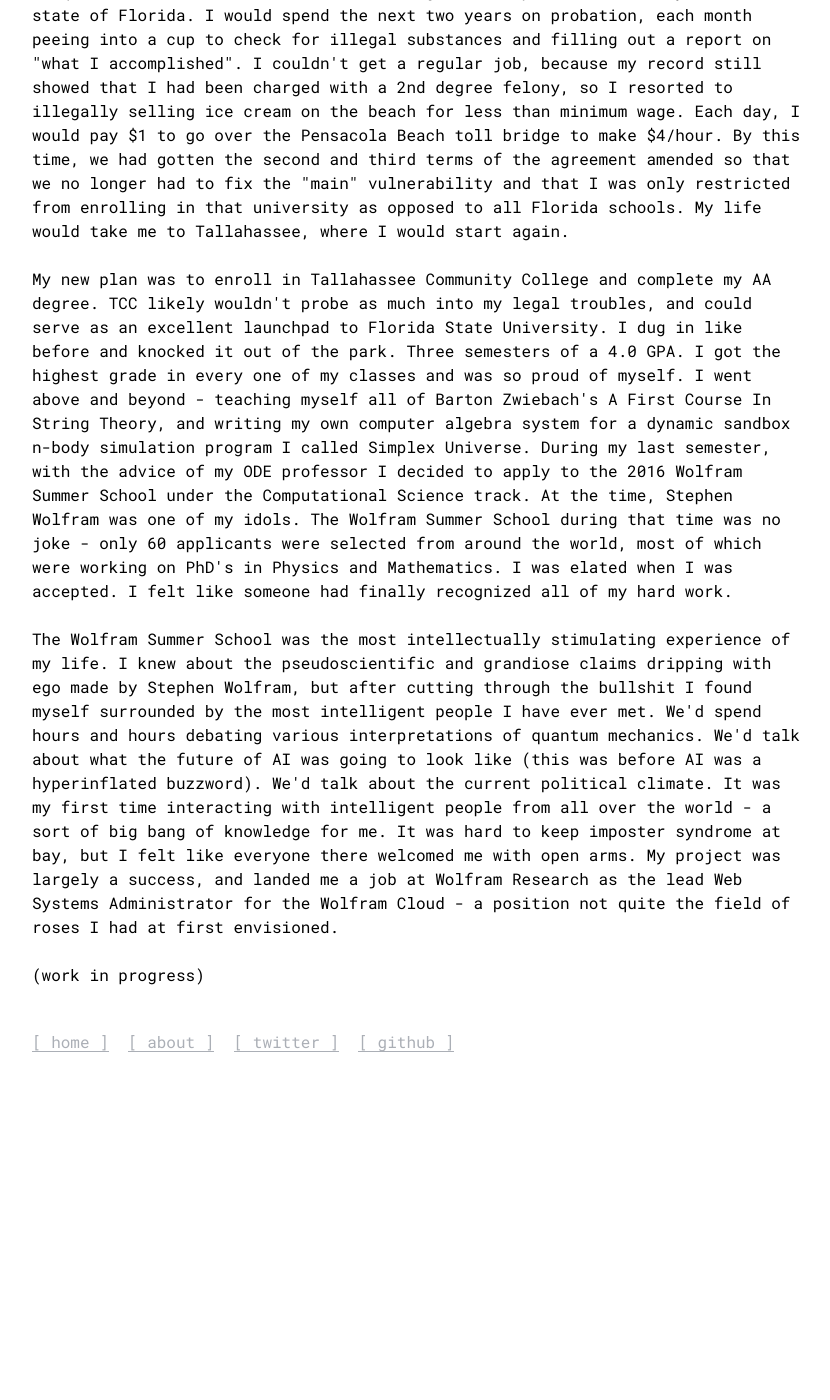
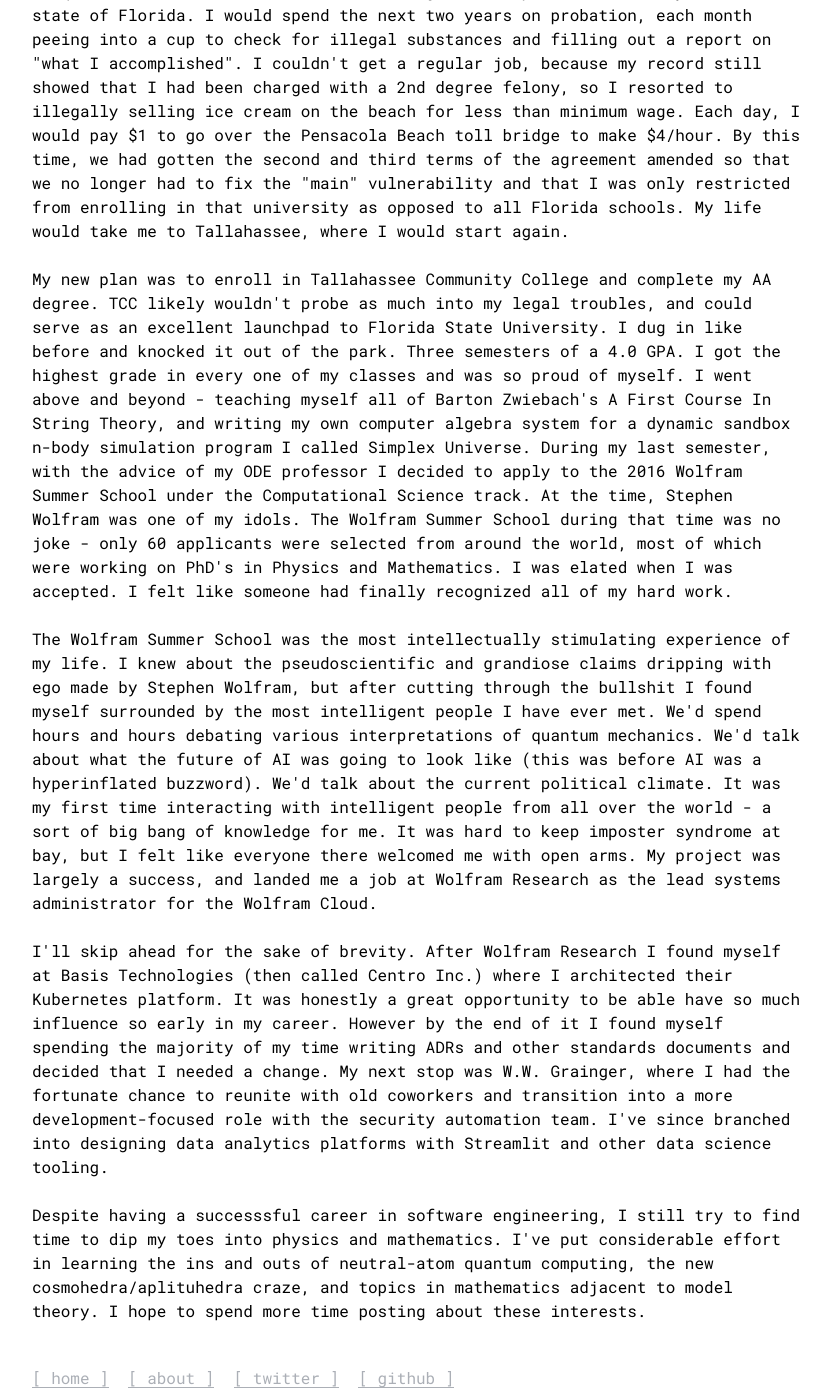
Before and after one commit to HarrisonTotty/harrisontotty.github.io, a Jekyll site: the page built from about/index.html, in a window 1280 px wide and 1400 px high, scrolled down 2066 px. Shown: the whole window, without its empty margins (224-1054 px from the left). Built offline with Jekyll 4.4.1, drawn with Linux system fonts in a browser that asks for light colours; before the commit the page ends 3130 px from its top, so only the background shows below that; some of the changed text lies outside the part shown.

Commit message:
Update about page

```diff
--- a/about/index.html
+++ b/about/index.html
@@ -4,7 +4,7 @@
 ---
 
 <p>
-Hello there! I see you've somehow stumbled upon my little corner of the internet. Pull up a chair and grab a nice cup of your favorite tea while I tell you a little bit about myself.
+Hello there! I see you've somehow stumbled upon my little corner of the internet. Pull up a chair and grab a nice cup of your favorite tea while I tell you a little bit about myself and my history.
 </p>
 
 <p>
@@ -36,9 +36,13 @@
 </p>
 
 <p>
-The Wolfram Summer School was the most intellectually stimulating experience of my life. I knew about the pseudoscientific and grandiose claims dripping with ego made by Stephen Wolfram, but after cutting through the bullshit I found myself surrounded by the most intelligent people I have ever met. We'd spend hours and hours debating various interpretations of quantum mechanics. We'd talk about what the future of AI was going to look like (this was before AI was a hyperinflated buzzword). We'd talk about the current political climate. It was my first time interacting with intelligent people from all over the world - a sort of big bang of knowledge for me. It was hard to keep imposter syndrome at bay, but I felt like everyone there welcomed me with open arms. My project was largely a success, and landed me a job at Wolfram Research as the lead Web Systems Administrator for the Wolfram Cloud - a position not quite the field of roses I had at first envisioned.
+The Wolfram Summer School was the most intellectually stimulating experience of my life. I knew about the pseudoscientific and grandiose claims dripping with ego made by Stephen Wolfram, but after cutting through the bullshit I found myself surrounded by the most intelligent people I have ever met. We'd spend hours and hours debating various interpretations of quantum mechanics. We'd talk about what the future of AI was going to look like (this was before AI was a hyperinflated buzzword). We'd talk about the current political climate. It was my first time interacting with intelligent people from all over the world - a sort of big bang of knowledge for me. It was hard to keep imposter syndrome at bay, but I felt like everyone there welcomed me with open arms. My project was largely a success, and landed me a job at Wolfram Research as the lead systems administrator for the Wolfram Cloud.
 </p>
 
 <p>
-(work in progress)
+I'll skip ahead for the sake of brevity. After Wolfram Research I found myself at Basis Technologies (then called Centro Inc.) where I architected their Kubernetes platform. It was honestly a great opportunity to be able have so much influence so early in my career. However by the end of it I found myself spending the majority of my time writing ADRs and other standards documents and decided that I needed a change. My next stop was W.W. Grainger, where I had the fortunate chance to reunite with old coworkers and transition into a more development-focused role with the security automation team. I've since branched into designing data analytics platforms with Streamlit and other data science tooling.
 </p>
+
+<p>
+Despite having a successsful career in software engineering, I still try to find time to dip my toes into physics and mathematics. I've put considerable effort in learning the ins and outs of neutral-atom quantum computing, the new cosmohedra/aplituhedra craze, and topics in mathematics adjacent to model theory. I hope to spend more time posting about these interests.
+</p>
```
